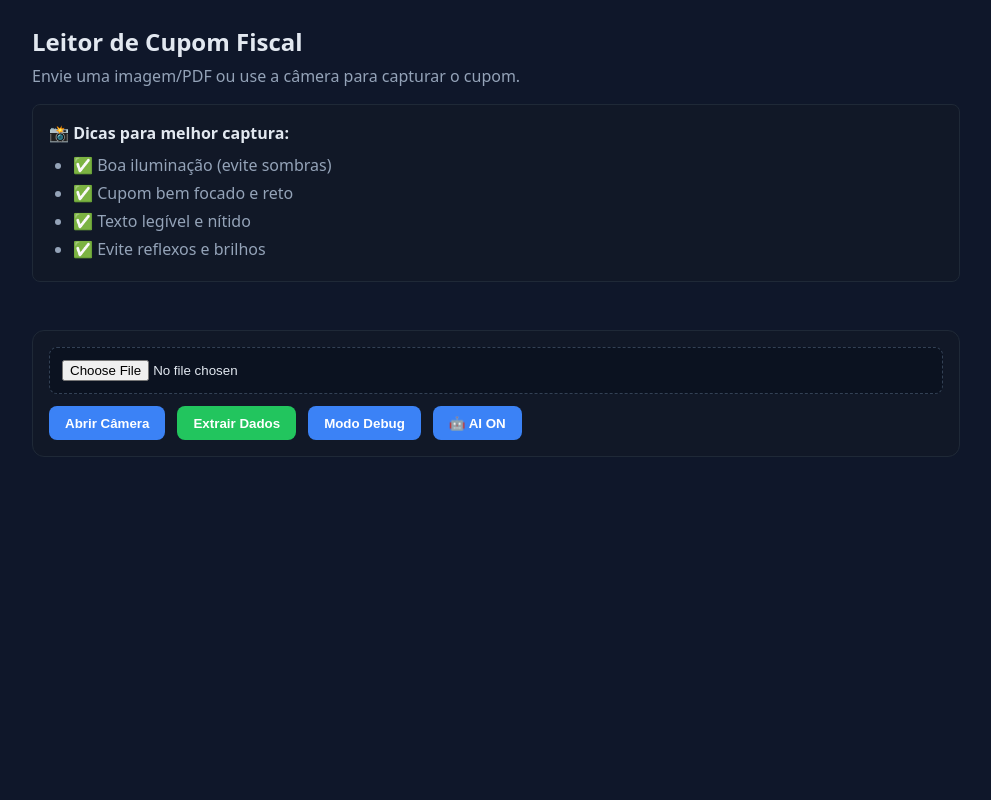
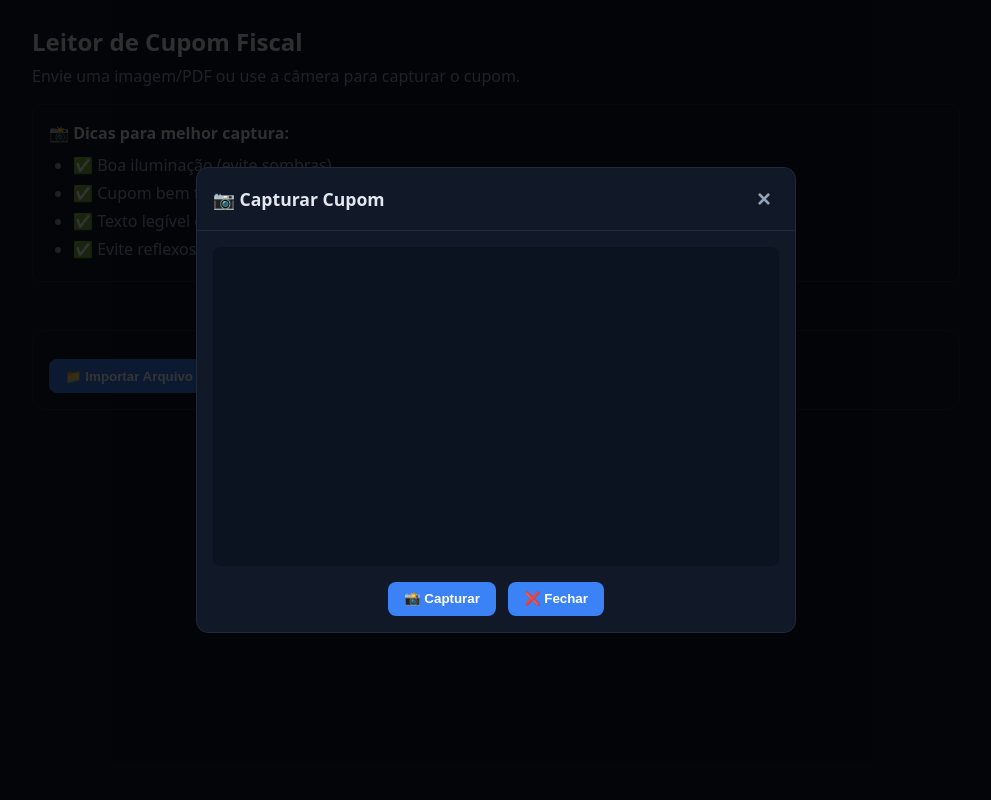
Before and after one commit to MarceloSombrio/ler-cupom-ia, a Flask app: page / in a window 1280 px wide. Shown: the whole page, without its empty margins (144-1135 px from the left). Run offline with Flask 3, Linux system fonts and the light colour scheme.

Commit message:
Melhorias na interface: modal para câmera, botão de importar arquivo e remoção do botão AI ON

```diff
--- a/static/css/styles.css
+++ b/static/css/styles.css
@@ -92,6 +92,84 @@ pre {
 	margin: 0;
 }
 
+/* Modal Styles */
+.modal {
+	position: fixed;
+	top: 0;
+	left: 0;
+	width: 100%;
+	height: 100%;
+	background: rgba(0, 0, 0, 0.8);
+	display: flex;
+	align-items: center;
+	justify-content: center;
+	z-index: 1000;
+	padding: 1rem;
+}
+
+.modal-content {
+	background: var(--card);
+	border: 1px solid #1f2937;
+	border-radius: 12px;
+	width: 100%;
+	max-width: 500px;
+	max-height: 90vh;
+	overflow: hidden;
+	display: flex;
+	flex-direction: column;
+}
+
+.modal-header {
+	display: flex;
+	justify-content: space-between;
+	align-items: center;
+	padding: 1rem;
+	border-bottom: 1px solid #1f2937;
+}
+
+.modal-header h3 {
+	margin: 0;
+	font-size: 1.1rem;
+}
+
+.close-btn {
+	background: none;
+	border: none;
+	color: var(--muted);
+	font-size: 1.5rem;
+	cursor: pointer;
+	padding: 0;
+	width: 30px;
+	height: 30px;
+	display: flex;
+	align-items: center;
+	justify-content: center;
+	border-radius: 4px;
+}
+
+.close-btn:hover {
+	background: #1f2937;
+	color: var(--fg);
+}
+
+.modal-body {
+	padding: 1rem;
+	flex: 1;
+	display: flex;
+	flex-direction: column;
+}
+
+.modal-body .video-wrapper {
+	flex: 1;
+	min-height: 300px;
+}
+
+.modal-body .actions {
+	margin-top: 1rem;
+	justify-content: center;
+}
+
 @media (min-width: 768px) {
 	.video-wrapper { aspect-ratio: 16/9; }
+	.modal-content { max-width: 600px; }
 }
--- a/static/js/main.js
+++ b/static/js/main.js
@@ -1,21 +1,22 @@
 const form = document.getElementById('upload-form');
 const fileInput = document.getElementById('file');
+const fileInputLabel = document.getElementById('file-input-label');
 const resultSection = document.getElementById('result');
 const resultPre = document.getElementById('result-json');
 
+const importFileBtn = document.getElementById('import-file');
 const openCameraBtn = document.getElementById('open-camera');
 const closeCameraBtn = document.getElementById('close-camera');
+const closeCameraModalBtn = document.getElementById('close-camera-modal');
 const captureBtn = document.getElementById('capture');
 const debugBtn = document.getElementById('debug-mode');
-const aiBtn = document.getElementById('ai-mode');
-const cameraSection = document.getElementById('camera-section');
+const cameraModal = document.getElementById('camera-modal');
 const video = document.getElementById('video');
 const canvas = document.getElementById('canvas');
 
 let mediaStream = null;
 let capturedImageBase64 = null;
 let debugMode = false;
-let aiMode = true; // AI enabled by default
 let processingTimer = null;
 let startTime = null;
 
@@ -82,7 +83,6 @@ async function postFormData(formData) {
 	let url = '/extract';
 	const params = [];
 	if (debugMode) params.push('debug=true');
-	if (!aiMode) params.push('noai=true');
 	if (params.length > 0) url += '?' + params.join('&');
 
 	const response = await fetch(url, {
@@ -123,23 +123,58 @@ form.addEventListener('submit', async (e) => {
 	}
 });
 
+// Botão para importar arquivo
+importFileBtn.addEventListener('click', () => {
+	fileInput.click();
+});
+
+// Event listener para quando um arquivo é selecionado
+fileInput.addEventListener('change', (e) => {
+	if (e.target.files && e.target.files[0]) {
+		capturedImageBase64 = null; // Limpar imagem capturada
+		// Mostrar nome do arquivo selecionado
+		const fileName = e.target.files[0].name;
+		importFileBtn.textContent = `📁 ${fileName}`;
+		importFileBtn.style.background = '#22c55e';
+	}
+});
+
+// Abrir modal da câmera
 openCameraBtn.addEventListener('click', async () => {
 	try {
-		mediaStream = await navigator.mediaDevices.getUserMedia({ video: { facingMode: 'environment' }, audio: false });
+		mediaStream = await navigator.mediaDevices.getUserMedia({
+			video: { facingMode: 'environment' },
+			audio: false
+		});
 		video.srcObject = mediaStream;
-		cameraSection.hidden = false;
+		cameraModal.hidden = false;
 		capturedImageBase64 = null;
+		// Limpar seleção de arquivo
+		fileInput.value = '';
+		importFileBtn.textContent = '📁 Importar Arquivo';
+		importFileBtn.style.background = '#3b82f6';
 	} catch (err) {
 		alert('Não foi possível acessar a câmera: ' + String(err));
 	}
 });
 
-closeCameraBtn.addEventListener('click', () => {
+// Fechar modal da câmera
+function closeCameraModal() {
 	if (mediaStream) {
 		mediaStream.getTracks().forEach(t => t.stop());
 		mediaStream = null;
 	}
-	cameraSection.hidden = true;
+	cameraModal.hidden = true;
+}
+
+closeCameraBtn.addEventListener('click', closeCameraModal);
+closeCameraModalBtn.addEventListener('click', closeCameraModal);
+
+// Fechar modal clicando fora dele
+cameraModal.addEventListener('click', (e) => {
+	if (e.target === cameraModal) {
+		closeCameraModal();
+	}
 });
 
 captureBtn.addEventListener('click', () => {
@@ -153,19 +188,20 @@ captureBtn.addEventListener('click', () => {
 	canvas.hidden = false;
 	ctx.drawImage(video, 0, 0, canvas.width, canvas.height);
 	capturedImageBase64 = canvas.toDataURL('image/jpeg', 0.92);
-	alert('Imagem capturada. Agora clique em Extrair Dados.');
+
+	// Fechar modal após captura
+	closeCameraModal();
+
+	// Mostrar feedback visual
+	openCameraBtn.textContent = '📷 Imagem Capturada!';
+	openCameraBtn.style.background = '#22c55e';
+
+	alert('📸 Imagem capturada! Agora clique em "✨ Extrair Dados" para processar.');
 });
 
 debugBtn.addEventListener('click', () => {
 	debugMode = !debugMode;
-	debugBtn.textContent = debugMode ? 'Debug ON' : 'Modo Debug';
+	debugBtn.textContent = debugMode ? '🔧 Debug ON' : '🔧 Modo Debug';
 	debugBtn.style.background = debugMode ? '#ef4444' : '#3b82f6';
 	alert(debugMode ? 'Modo Debug ATIVADO - Mostrará o texto OCR' : 'Modo Debug DESATIVADO');
 });
-
-aiBtn.addEventListener('click', () => {
-	aiMode = !aiMode;
-	aiBtn.textContent = aiMode ? '🤖 AI ON' : '📝 OCR';
-	aiBtn.style.background = aiMode ? '#22c55e' : '#6b7280';
-	alert(aiMode ? '🤖 IA ATIVADA - Análise inteligente com OpenAI' : '📝 OCR TRADICIONAL - Análise por regex');
-});
--- a/templates/index.html
+++ b/templates/index.html
@@ -5,6 +5,7 @@
 	<meta name="viewport" content="width=device-width, initial-scale=1" />
 	<title>Leitor de Cupom Fiscal</title>
 	<link rel="stylesheet" href="/static/css/styles.css" />
+	<!-- Render Deploy Trigger v3 - Final -->
 </head>
 <body>
 	<header class="container">
@@ -23,28 +24,37 @@
 	<main class="container">
 		<section class="card">
 			<form id="upload-form">
-				<label class="file-input">
-					<input type="file" id="file" name="file" accept="image/*,.pdf" capture="environment" />
+				<label class="file-input" id="file-input-label" hidden>
+					<input type="file" id="file" name="file" accept="image/*,.pdf" />
 				</label>
 				<div class="actions">
-					<button type="button" id="open-camera">Abrir Câmera</button>
-					<button type="submit">Extrair Dados</button>
-					<button type="button" id="debug-mode">Modo Debug</button>
-					<button type="button" id="ai-mode">🤖 AI ON</button>
+					<button type="button" id="import-file">📁 Importar Arquivo</button>
+					<button type="button" id="open-camera">📷 Abrir Câmera</button>
+					<button type="submit">✨ Extrair Dados</button>
+					<button type="button" id="debug-mode">🔧 Modo Debug</button>
 				</div>
 			</form>
 		</section>
 
-		<section class="card" id="camera-section" hidden>
-			<div class="video-wrapper">
-				<video id="video" autoplay playsinline></video>
+		<!-- Modal da Câmera -->
+		<div id="camera-modal" class="modal" hidden>
+			<div class="modal-content">
+				<div class="modal-header">
+					<h3>📷 Capturar Cupom</h3>
+					<button id="close-camera-modal" class="close-btn">&times;</button>
+				</div>
+				<div class="modal-body">
+					<div class="video-wrapper">
+						<video id="video" autoplay playsinline></video>
+					</div>
+					<div class="actions">
+						<button id="capture">📸 Capturar</button>
+						<button id="close-camera">❌ Fechar</button>
+					</div>
+				</div>
 			</div>
-			<div class="actions">
-				<button id="capture">Capturar</button>
-				<button id="close-camera">Fechar Câmera</button>
-			</div>
-			<canvas id="canvas" hidden></canvas>
-		</section>
+		</div>
+		<canvas id="canvas" hidden></canvas>
 
 		<section class="card" id="result" hidden>
 			<h2>Resultado</h2>
```
